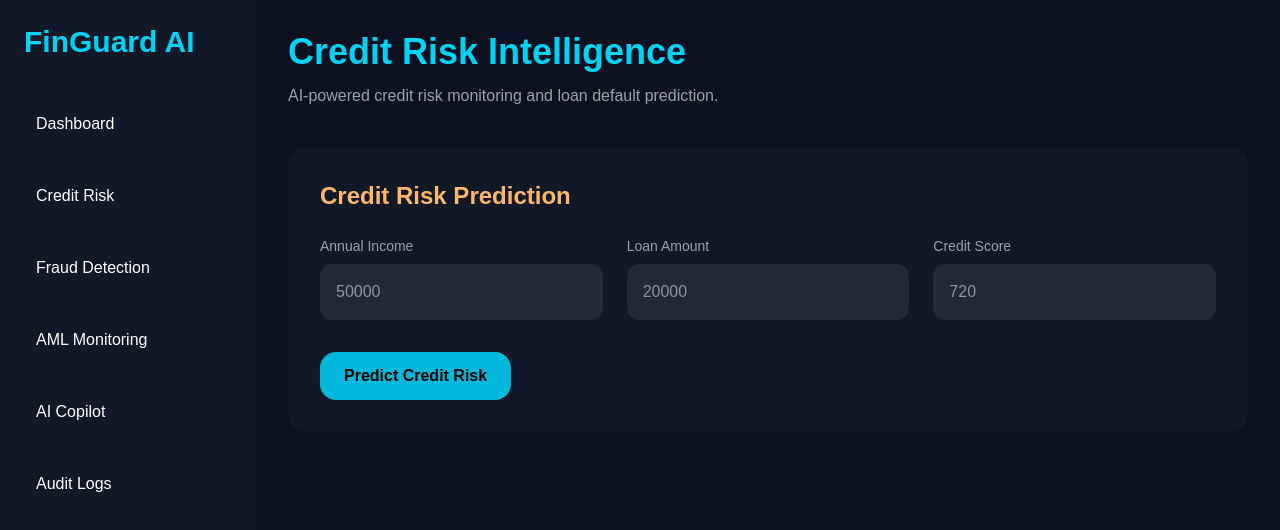
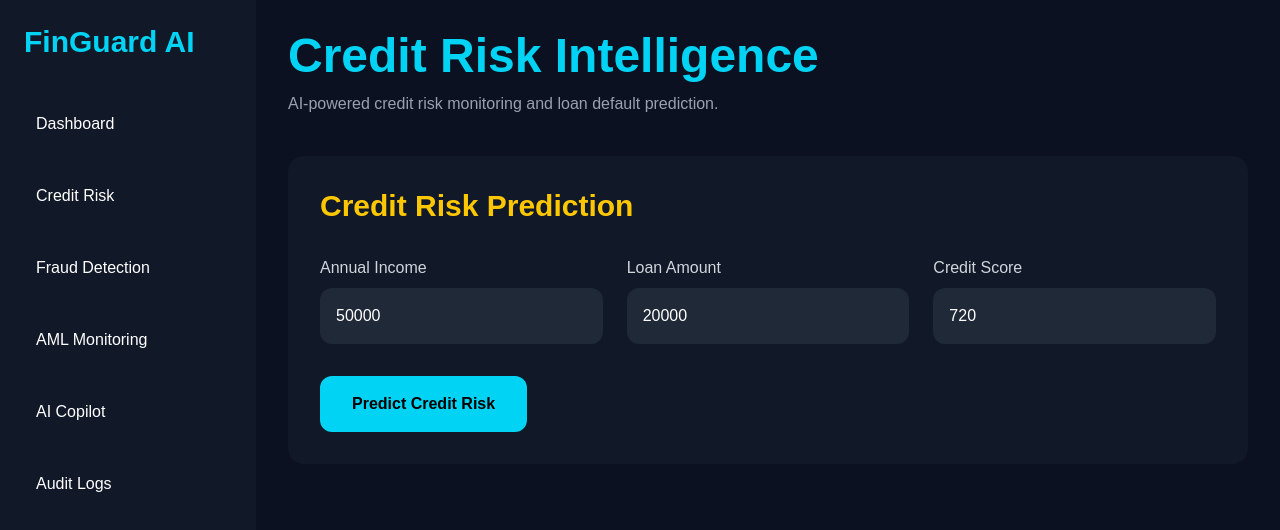
Before and after one commit to AbdoulieJBah/finguard-ai-fullstack, a Next.js app in the folder frontend/: page /credit-risk in a window 1280 px wide. Shown: the top 530 px of the page. Built offline with nearby package versions, Linux system fonts and the light colour scheme.

Commit message:
Add live credit risk AI prediction

```diff
--- a/frontend/src/app/credit-risk/page.tsx
+++ b/frontend/src/app/credit-risk/page.tsx
@@ -4,16 +4,23 @@ import { useState } from "react";
 import Sidebar from "@/components/Sidebar";
 
 export default function CreditRiskPage() {
-  const [income, setIncome] = useState("");
-  const [loanAmount, setLoanAmount] = useState("");
-  const [creditScore, setCreditScore] = useState("");
+  const API_URL =
+    process.env.NEXT_PUBLIC_API_URL ||
+    "https://finguard-ai-fullstack-production.up.railway.app";
+
+  const [income, setIncome] = useState(50000);
+  const [loanAmount, setLoanAmount] = useState(20000);
+  const [creditScore, setCreditScore] = useState(720);
 
   const [result, setResult] = useState<any>(null);
+  const [loading, setLoading] = useState(false);
 
   const predictRisk = async () => {
+    setLoading(true);
+
     try {
       const response = await fetch(
-        "http://localhost:8000/predict-credit-risk",
+        `${API_URL}/predict-credit-risk`,
         {
           method: "POST",
           headers: {
@@ -29,10 +36,11 @@ export default function CreditRiskPage() {
 
       const data = await response.json();
       setResult(data);
-
     } catch (error) {
       console.error(error);
     }
+
+    setLoading(false);
   };
 
   return (
@@ -40,7 +48,7 @@ export default function CreditRiskPage() {
       <Sidebar />
 
       <main className="flex-1 p-8">
-        <h1 className="text-4xl font-bold text-cyan-400">
+        <h1 className="text-5xl font-bold text-cyan-400">
           Credit Risk Intelligence
         </h1>
 
@@ -48,120 +56,87 @@ export default function CreditRiskPage() {
           AI-powered credit risk monitoring and loan default prediction.
         </p>
 
-        {/* Input Form */}
         <div className="mt-10 rounded-2xl bg-[#111827] p-8">
-          <h2 className="mb-6 text-2xl font-bold text-orange-300">
+          <h2 className="text-3xl font-bold text-yellow-400">
             Credit Risk Prediction
           </h2>
 
-          <div className="grid grid-cols-1 gap-6 md:grid-cols-3">
-
+          <div className="mt-8 grid grid-cols-1 gap-6 md:grid-cols-3">
             <div>
-              <label className="mb-2 block text-sm text-gray-400">
-                Annual Income
-              </label>
+              <label className="text-gray-300">Annual Income</label>
 
               <input
                 type="number"
                 value={income}
-                onChange={(e) => setIncome(e.target.value)}
-                placeholder="50000"
-                className="w-full rounded-xl bg-[#1F2937] p-4 outline-none"
+                onChange={(e) => setIncome(Number(e.target.value))}
+                className="mt-2 w-full rounded-xl bg-[#1F2937] p-4 text-white outline-none"
               />
             </div>
 
             <div>
-              <label className="mb-2 block text-sm text-gray-400">
-                Loan Amount
-              </label>
+              <label className="text-gray-300">Loan Amount</label>
 
               <input
                 type="number"
                 value={loanAmount}
-                onChange={(e) => setLoanAmount(e.target.value)}
-                placeholder="20000"
-                className="w-full rounded-xl bg-[#1F2937] p-4 outline-none"
+                onChange={(e) => setLoanAmount(Number(e.target.value))}
+                className="mt-2 w-full rounded-xl bg-[#1F2937] p-4 text-white outline-none"
               />
             </div>
 
             <div>
-              <label className="mb-2 block text-sm text-gray-400">
-                Credit Score
-              </label>
+              <label className="text-gray-300">Credit Score</label>
 
               <input
                 type="number"
                 value={creditScore}
-                onChange={(e) => setCreditScore(e.target.value)}
-                placeholder="720"
-                className="w-full rounded-xl bg-[#1F2937] p-4 outline-none"
+                onChange={(e) => setCreditScore(Number(e.target.value))}
+                className="mt-2 w-full rounded-xl bg-[#1F2937] p-4 text-white outline-none"
               />
             </div>
-
           </div>
 
           <button
             onClick={predictRisk}
-            className="mt-8 rounded-2xl bg-cyan-500 px-6 py-3 font-semibold text-black hover:bg-cyan-400"
+            className="mt-8 rounded-xl bg-cyan-400 px-8 py-4 font-bold text-black transition hover:bg-cyan-300"
           >
-            Predict Credit Risk
+            {loading ? "Analyzing..." : "Predict Credit Risk"}
           </button>
-        </div>
 
-        {/* Prediction Result */}
-        {result && (
-          <div className="mt-10 rounded-2xl bg-[#111827] p-8">
-            <h2 className="mb-6 text-2xl font-bold text-cyan-400">
-              AI Risk Prediction Result
-            </h2>
+          {result && (
+            <div className="mt-10 rounded-2xl bg-[#0F172A] p-8">
+              <h3 className="text-3xl font-bold text-green-400">
+                Prediction Result
+              </h3>
 
-            <div className="grid grid-cols-1 gap-6 md:grid-cols-4">
+              <div className="mt-6 grid grid-cols-1 gap-6 md:grid-cols-2">
+                <div>
+                  <p className="text-gray-400">Risk Level</p>
 
-              <div className="rounded-2xl bg-[#1F2937] p-6">
-                <p className="text-gray-400">Risk Level</p>
+                  <h2 className="text-5xl font-bold text-red-400">
+                    {result.risk_level}
+                  </h2>
+                </div>
 
-                <h3 className="mt-3 text-3xl font-bold text-red-400">
-                  {result.risk_level}
-                </h3>
+                <div>
+                  <p className="text-gray-400">Risk Score</p>
+
+                  <h2 className="text-5xl font-bold text-yellow-400">
+                    {result.risk_score}
+                  </h2>
+                </div>
               </div>
 
-              <div className="rounded-2xl bg-[#1F2937] p-6">
-                <p className="text-gray-400">Risk Score</p>
+              <div className="mt-8">
+                <p className="text-gray-400">AI Recommendation</p>
 
-                <h3 className="mt-3 text-3xl font-bold text-yellow-400">
-                  {result.risk_score}
-                </h3>
+                <p className="mt-3 text-lg text-white">
+                  {result.recommendation}
+                </p>
               </div>
-
-              <div className="rounded-2xl bg-[#1F2937] p-6">
-                <p className="text-gray-400">Debt Ratio</p>
-
-                <h3 className="mt-3 text-3xl font-bold text-cyan-400">
-                  {result.debt_ratio}
-                </h3>
-              </div>
-
-              <div className="rounded-2xl bg-[#1F2937] p-6">
-                <p className="text-gray-400">Credit Score</p>
-
-                <h3 className="mt-3 text-3xl font-bold text-green-400">
-                  {result.credit_score}
-                </h3>
-              </div>
-
             </div>
-
-            <div className="mt-8 rounded-2xl border border-cyan-500 bg-[#0F172A] p-6">
-              <h3 className="mb-3 text-xl font-bold text-cyan-400">
-                AI Recommendation
-              </h3>
-
-              <p className="text-gray-300 leading-8">
-                {result.recommendation}
-              </p>
-            </div>
-          </div>
-        )}
+          )}
+        </div>
       </main>
     </div>
   );
```
